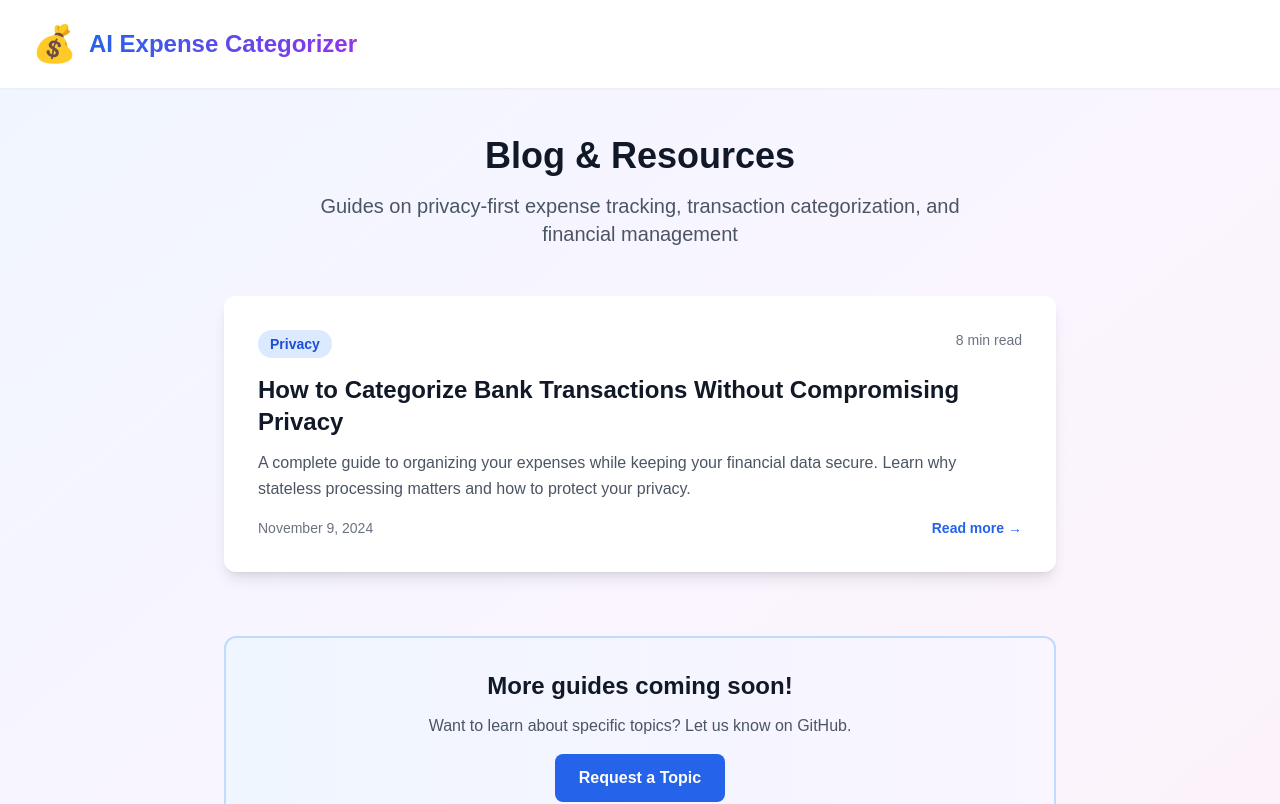
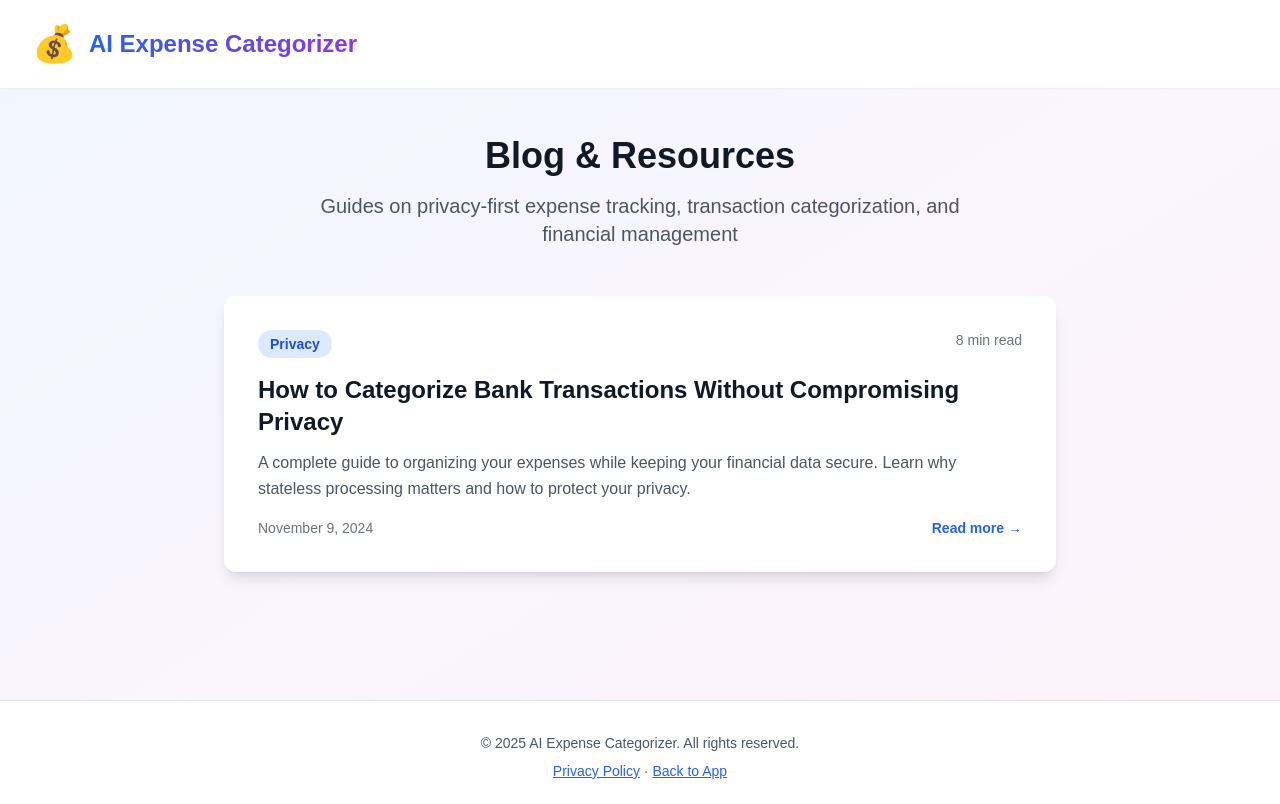
Before and after one commit to ccedacero/expense-categorizer, a Next.js app: page /blog in a window 1280 px wide. Shown: the top 804 px of the page. Built offline with nearby package versions, Linux system fonts and the light colour scheme; no server answers.

Commit message:
fix: Remove broken 'Request a Topic' section from blog page

```diff
--- a/app/blog/page.tsx
+++ b/app/blog/page.tsx
@@ -80,24 +80,6 @@ export default function BlogPage() {
             </Link>
           ))}
         </div>
-
-        {/* Coming Soon Section */}
-        <div className="mt-16 bg-gradient-to-r from-blue-50 to-purple-50 rounded-xl p-8 text-center border-2 border-blue-200">
-          <h3 className="text-2xl font-bold text-gray-900 mb-3">
-            More guides coming soon!
-          </h3>
-          <p className="text-gray-600 mb-4">
-            Want to learn about specific topics? Let us know on GitHub.
-          </p>
-          <a
-            href="https://github.com/ccedacero/expense-categorizer/discussions"
-            target="_blank"
-            rel="noopener noreferrer"
-            className="inline-block bg-blue-600 text-white px-6 py-3 rounded-lg font-semibold hover:bg-blue-700 transition-colors"
-          >
-            Request a Topic
-          </a>
-        </div>
       </main>
 
       {/* Footer */}
```
